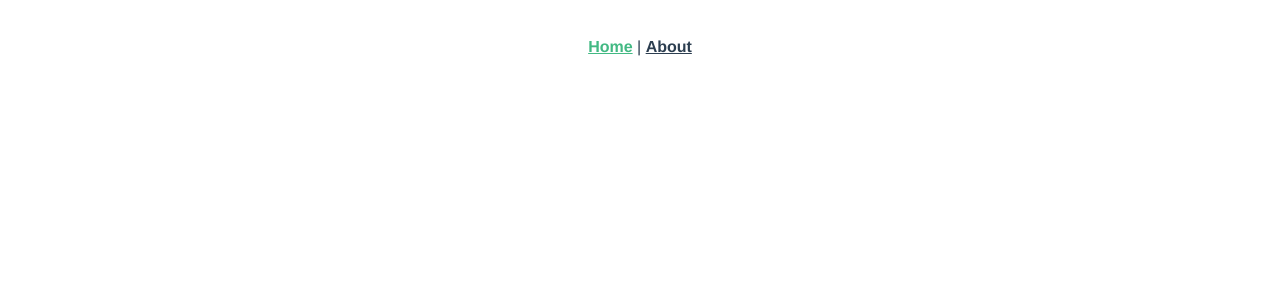
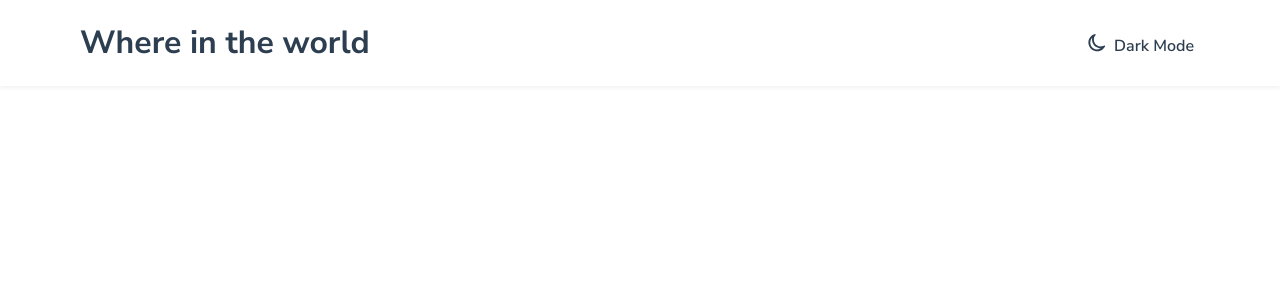
Before and after one commit to logycode/rest-countries-api-with-color-theme-switcher, a Vue app: page / in a window 1280 px wide. Shown: the top 300 px of the page. Built offline with nearby package versions, Linux system fonts and the light colour scheme.

Commit message:
finished header

```diff
--- a/package.json
+++ b/package.json
@@ -8,6 +8,11 @@
     "lint": "vue-cli-service lint"
   },
   "dependencies": {
+    "@fortawesome/fontawesome-free": "^6.1.1",
+    "@fortawesome/fontawesome-svg-core": "^6.1.1",
+    "@fortawesome/free-regular-svg-icons": "^6.1.1",
+    "@fortawesome/free-solid-svg-icons": "^6.1.1",
+    "@fortawesome/vue-fontawesome": "^2.0.6",
     "core-js": "^3.8.3",
     "vue": "^2.6.14",
     "vue-router": "^3.5.1",
--- a/public/index.html
+++ b/public/index.html
@@ -5,6 +5,9 @@
     <meta http-equiv="X-UA-Compatible" content="IE=edge">
     <meta name="viewport" content="width=device-width,initial-scale=1.0">
     <link rel="icon" href="<%= BASE_URL %>favicon.ico">
+    <link rel="preconnect" href="https://fonts.googleapis.com">
+    <link rel="preconnect" href="https://fonts.gstatic.com" crossorigin>
+    <link href="https://fonts.googleapis.com/css2?family=Nunito+Sans:ital,wght@0,300;0,400;0,600;0,700;1,300;1,400;1,600;1,700&display=swap" rel="stylesheet">
     <title><%= htmlWebpackPlugin.options.title %></title>
   </head>
   <body>
--- a/src/App.vue
+++ b/src/App.vue
@@ -1,32 +1,72 @@
 <template>
-  <div id="app">
-    <nav>
-      <router-link to="/">Home</router-link> |
-      <router-link to="/about">About</router-link>
-    </nav>
-    <router-view />
+  <div id="app" :dark-mode="darkMode">
+    <header>
+      <h1>Where in the world</h1>
+      <button class="btn" @click="darkMode = !darkMode">
+        <div v-if="darkMode == false">
+          <font-awesome-icon icon="fa-regular fa-moon" />
+          <span>Dark Mode</span>
+        </div>
+        <div v-if="darkMode == true">
+          <font-awesome-icon v-if="darkMode == true" icon="fa-regular fa-sun" />
+          <span>Light Mode</span>
+        </div>
+      </button>
+    </header>
   </div>
 </template>
 
 <style lang="scss">
+$font: "Nunito Sans", sans-serif;
+$light-color: #fff;
+$dark-color: #2c3e50;
+
+body {
+  margin: 0;
+}
 #app {
-  font-family: Avenir, Helvetica, Arial, sans-serif;
   -webkit-font-smoothing: antialiased;
   -moz-osx-font-smoothing: grayscale;
-  text-align: center;
-  color: #2c3e50;
+  font-family: $font;
+  color: $dark-color;
+}
+#app[dark-mode="true"] {
+  color: $light-color;
+  background-color: $dark-color;
 }
 
-nav {
-  padding: 30px;
+header {
+  padding: 0 80px;
+  display: flex;
+  justify-content: space-between;
+  align-items: center;
+  /* offset-x | offset-y | blur-radius | spread-radius | color */
+  box-shadow: 0px 2px 4px 0px rgba(0, 0, 0, 0.056);
+}
+button {
+  height: 22px;
+  background: none;
+  border: none;
+  cursor: pointer;
+  font-family: inherit;
+  font-weight: 600;
+  font-size: 16px;
+  color: inherit;
+}
 
-  a {
-    font-weight: bold;
-    color: #2c3e50;
-
-    &.router-link-exact-active {
-      color: #42b983;
-    }
-  }
+.svg-inline--fa {
+  width: 20px;
+  height: 20px;
+  margin-right: 8px;
+  transform: rotate(-20deg);
 }
 </style>
+<script>
+export default {
+  data() {
+    return {
+      darkMode: false,
+    };
+  },
+};
+</script>
--- a/src/main.js
+++ b/src/main.js
@@ -2,6 +2,14 @@ import Vue from "vue";
 import App from "./App.vue";
 import router from "./router";
 import store from "./store";
+import { library } from "@fortawesome/fontawesome-svg-core";
+import { FontAwesomeIcon } from "@fortawesome/vue-fontawesome";
+import { faMoon } from "@fortawesome/free-regular-svg-icons";
+import { faSun } from "@fortawesome/free-regular-svg-icons";
+
+library.add(faMoon);
+library.add(faSun);
+Vue.component("font-awesome-icon", FontAwesomeIcon);
 
 Vue.config.productionTip = false;
 
```
Also changed, not shown: 1 other file (tests, documents, lock files or other folders).
